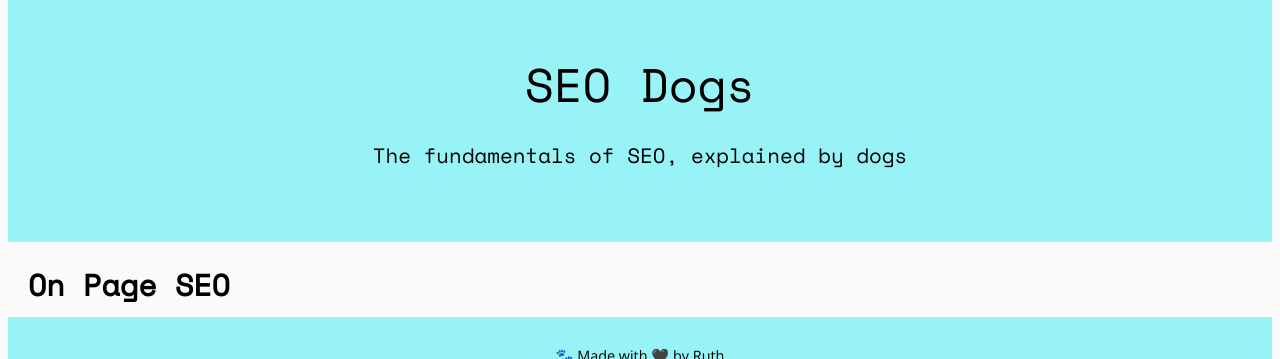
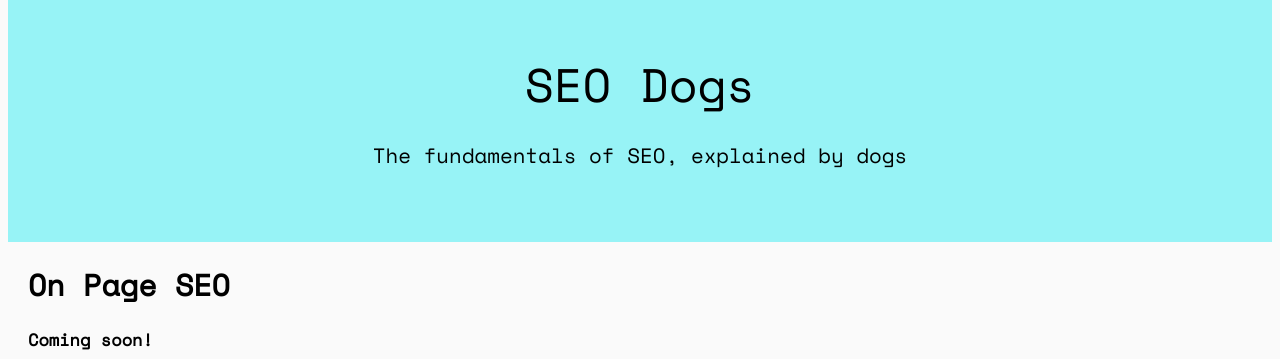
Before and after one commit to rvth/seo-dogs, a Flask app: page /on-page in a window 1280 px wide. Shown: the part 64-423 px from the top of the page. Run offline with Flask 2, Linux system fonts and the light colour scheme.

Commit message:
coming soon page test

```diff
--- a/templates/on-page.html
+++ b/templates/on-page.html
@@ -14,7 +14,9 @@
 
 <h1>On Page SEO</h1>
 
+    <h2>Coming soon!</h2>
 
+    <iframe src="https://giphy.com/embed/htRgi1o44lbhBW3xG0" width="480" height="476" frameBorder="0" class="giphy-embed" allowFullScreen></iframe><p><a href="https://giphy.com/gifs/thedodo-htRgi1o44lbhBW3xG0">via GIPHY</a></p>
 
 
 
```
Also changed, not shown: static/css/style.css (line endings or trailing spaces).
